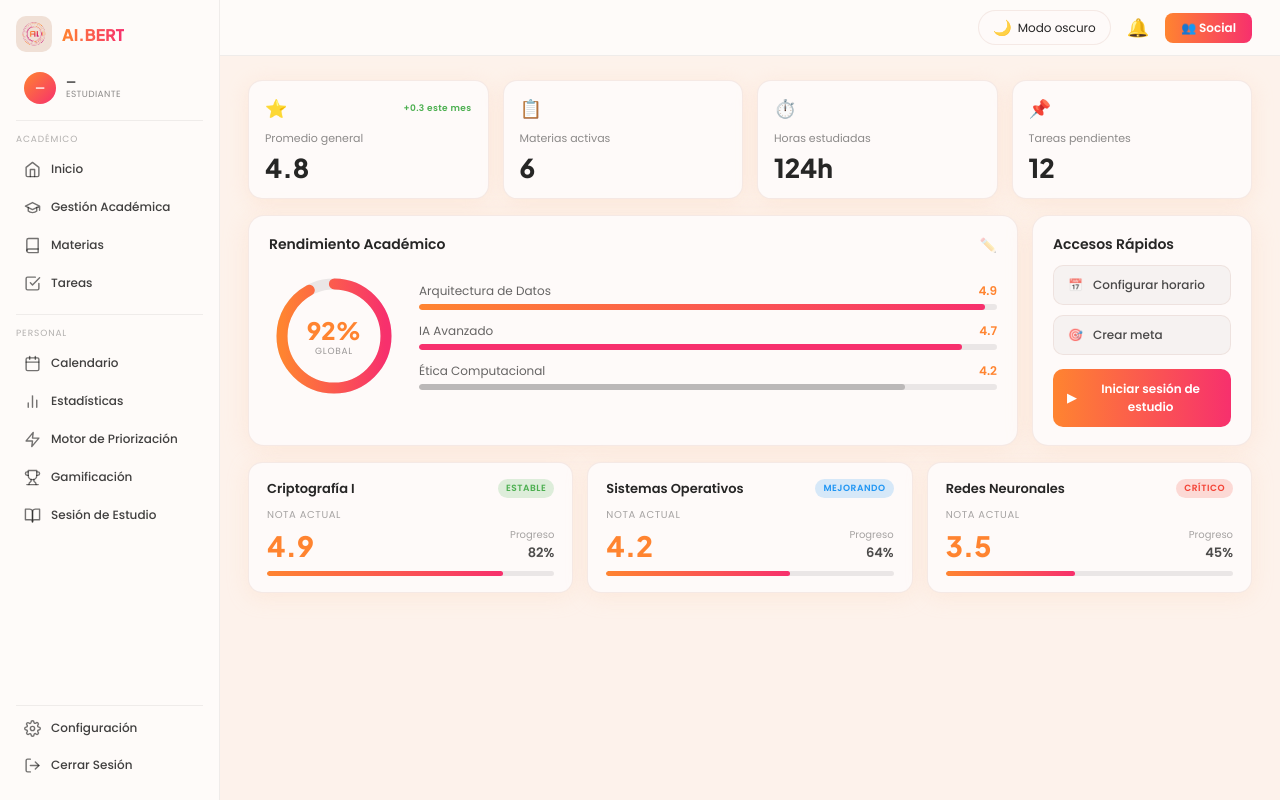
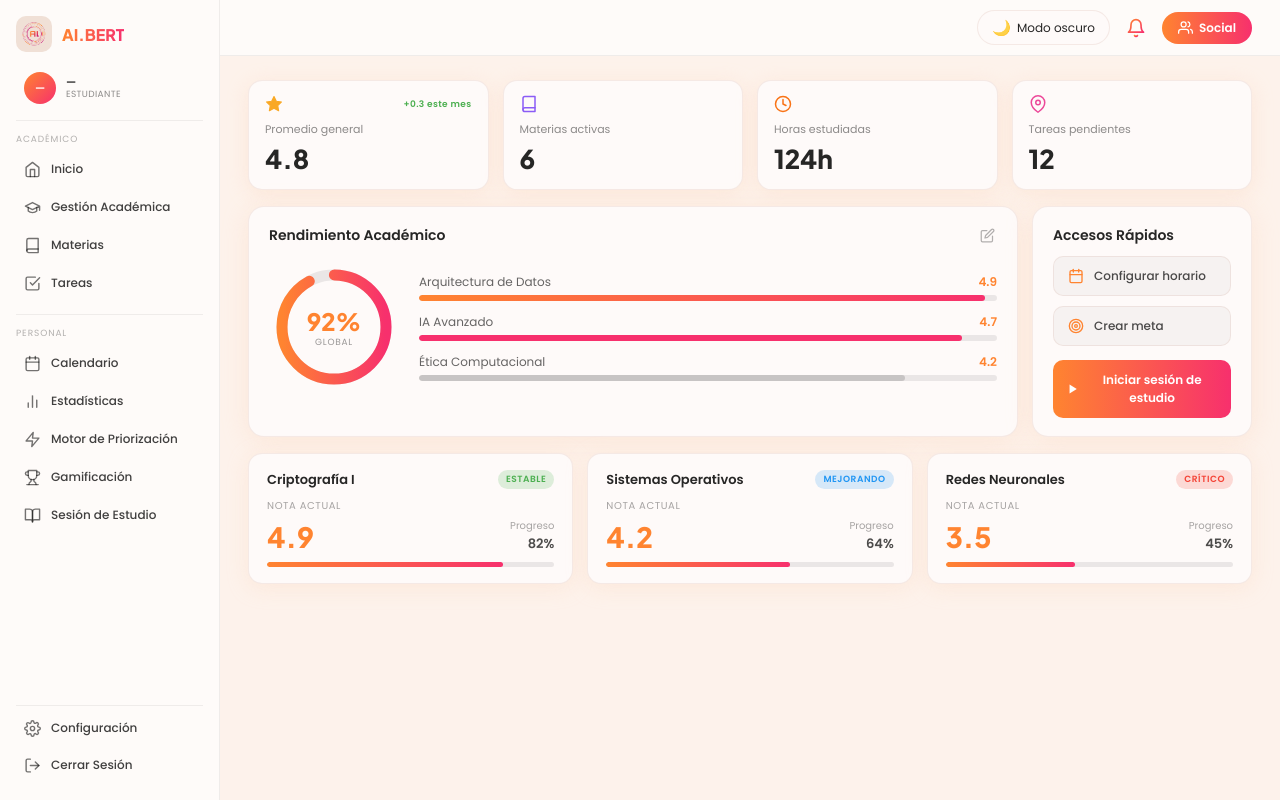
Before and after one commit to AI-BERT-BACKEND/FRONTEND, a React (Vite) app: page /gestion/dashboard in a window 1280 px wide. Built offline with nearby package versions, Linux system fonts and the light colour scheme.

Commit message:
correcion iconos academic dashboard

```diff
--- a/src/pages/AcademicDashboard.jsx
+++ b/src/pages/AcademicDashboard.jsx
@@ -2,30 +2,99 @@ import React, { useState } from 'react';
 import { useNavigate } from 'react-router-dom';
 import Sidebar from '../components/Sidebar';
 
-const STATS_DEFAULT = [
-  { id: 1, icon: '⭐', label: 'Promedio general', value: null, badge: '+0.3 este mes', badgeColor: '#4CAF50' },
-  { id: 2, icon: '📋', label: 'Materias activas', value: null, badge: null },
-  { id: 3, icon: '⏱️', label: 'Horas estudiadas', value: null, badge: null },
-  { id: 4, icon: '📌', label: 'Tareas pendientes', value: null, badge: null },
-];
+/* ── SVG Icons ── */
+const StarIcon = () => (
+  <svg width="18" height="18" viewBox="0 0 24 24" fill="#F9A825" stroke="#F9A825" strokeWidth="1.5" strokeLinecap="round" strokeLinejoin="round">
+    <polygon points="12 2 15.09 8.26 22 9.27 17 14.14 18.18 21.02 12 17.77 5.82 21.02 7 14.14 2 9.27 8.91 8.26 12 2"/>
+  </svg>
+);
 
-const MATERIAS_DEFAULT = [
-  { id: 1, nombre: '', nota: null, progreso: null, estado: '' },
-  { id: 2, nombre: '', nota: null, progreso: null, estado: '' },
-  { id: 3, nombre: '', nota: null, progreso: null, estado: '' },
-];
+const BookIcon = ({ isDark }) => (
+  <svg width="18" height="18" viewBox="0 0 24 24" fill="none"
+    stroke={isDark ? '#A78BFA' : '#8B5CF6'} strokeWidth="2" strokeLinecap="round" strokeLinejoin="round">
+    <path d="M4 19.5A2.5 2.5 0 0 1 6.5 17H20"/>
+    <path d="M6.5 2H20v20H6.5A2.5 2.5 0 0 1 4 19.5v-15A2.5 2.5 0 0 1 6.5 2z"/>
+  </svg>
+);
 
-const RENDIMIENTO_DEFAULT = [
-  { id: 1, nombre: '', nota: null },
-  { id: 2, nombre: '', nota: null },
-  { id: 3, nombre: '', nota: null },
-];
+const ClockIcon = ({ isDark }) => (
+  <svg width="18" height="18" viewBox="0 0 24 24" fill="none"
+    stroke={isDark ? '#FB923C' : '#F97316'} strokeWidth="2" strokeLinecap="round" strokeLinejoin="round">
+    <circle cx="12" cy="12" r="10"/>
+    <polyline points="12 6 12 12 16 14"/>
+  </svg>
+);
 
+const PinIcon = ({ isDark }) => (
+  <svg width="18" height="18" viewBox="0 0 24 24" fill="none"
+    stroke={isDark ? '#F472B6' : '#EC4899'} strokeWidth="2" strokeLinecap="round" strokeLinejoin="round">
+    <path d="M21 10c0 7-9 13-9 13s-9-6-9-13a9 9 0 0 1 18 0z"/>
+    <circle cx="12" cy="10" r="3"/>
+  </svg>
+);
+
+const EditIcon = ({ isDark }) => (
+  <svg width="15" height="15" viewBox="0 0 24 24" fill="none"
+    stroke={isDark ? 'rgba(255,255,255,0.35)' : 'rgba(0,0,0,0.30)'} strokeWidth="2" strokeLinecap="round" strokeLinejoin="round">
+    <path d="M11 4H4a2 2 0 0 0-2 2v14a2 2 0 0 0 2 2h14a2 2 0 0 0 2-2v-7"/>
+    <path d="M18.5 2.5a2.121 2.121 0 0 1 3 3L12 15l-4 1 1-4 9.5-9.5z"/>
+  </svg>
+);
+
+const CalendarAccesoIcon = ({ isDark }) => (
+  <svg width="16" height="16" viewBox="0 0 24 24" fill="none"
+    stroke={isDark ? '#FF5B2E' : '#FF8430'} strokeWidth="2" strokeLinecap="round" strokeLinejoin="round">
+    <rect x="3" y="4" width="18" height="18" rx="2"/>
+    <line x1="16" y1="2" x2="16" y2="6"/>
+    <line x1="8" y1="2" x2="8" y2="6"/>
+    <line x1="3" y1="10" x2="21" y2="10"/>
+  </svg>
+);
+
+const MetaAccesoIcon = ({ isDark }) => (
+  <svg width="16" height="16" viewBox="0 0 24 24" fill="none"
+    stroke={isDark ? '#FF5B2E' : '#FF8430'} strokeWidth="2" strokeLinecap="round" strokeLinejoin="round">
+    <circle cx="12" cy="12" r="10"/>
+    <circle cx="12" cy="12" r="6"/>
+    <circle cx="12" cy="12" r="2"/>
+  </svg>
+);
+
+const PlayIcon = () => (
+  <svg width="14" height="14" viewBox="0 0 24 24" fill="#fff" stroke="none">
+    <polygon points="5 3 19 12 5 21 5 3"/>
+  </svg>
+);
+
+const BellIcon = ({ isDark }) => (
+  <svg width="20" height="20" viewBox="0 0 24 24" fill="none" strokeWidth="2"
+    strokeLinecap="round" strokeLinejoin="round">
+    <defs>
+      <linearGradient id="bellGradAD" x1="0%" y1="0%" x2="100%" y2="100%">
+        <stop offset="0%" stopColor={isDark ? '#FF5B2E' : '#FF8430'}/>
+        <stop offset="100%" stopColor={isDark ? '#C4107A' : '#F7306D'}/>
+      </linearGradient>
+    </defs>
+    <path d="M18 8A6 6 0 0 0 6 8c0 7-3 9-3 9h18s-3-2-3-9" stroke="url(#bellGradAD)"/>
+    <path d="M13.73 21a2 2 0 0 1-3.46 0" stroke="url(#bellGradAD)"/>
+  </svg>
+);
+
+const SocialIcon = () => (
+  <svg width="15" height="15" viewBox="0 0 24 24" fill="none"
+    stroke="#fff" strokeWidth="2" strokeLinecap="round" strokeLinejoin="round">
+    <path d="M17 21v-2a4 4 0 0 0-4-4H5a4 4 0 0 0-4 4v2"/>
+    <circle cx="9" cy="7" r="4"/>
+    <path d="M23 21v-2a4 4 0 0 0-3-3.87"/>
+    <path d="M16 3.13a4 4 0 0 1 0 7.75"/>
+  </svg>
+);
+
+/* ── Data ── */
 const ESTADO_COLORS = {
-  ESTABLE:  { bg: 'rgba(76,175,80,0.18)',   text: '#4CAF50' },
-  MEJORANDO:{ bg: 'rgba(33,150,243,0.18)',  text: '#2196F3' },
-  CRÍTICO:  { bg: 'rgba(244,67,54,0.18)',   text: '#F44336' },
-  ALTO:     { bg: 'rgba(76,175,80,0.18)',   text: '#4CAF50' },
+  ESTABLE:   { bg: 'rgba(76,175,80,0.18)',  text: '#4CAF50' },
+  MEJORANDO: { bg: 'rgba(33,150,243,0.18)', text: '#2196F3' },
+  CRÍTICO:   { bg: 'rgba(244,67,54,0.18)',  text: '#F44336' },
 };
 
 const AcademicDashboard = ({ theme = 'light', onToggleTheme }) => {
@@ -34,36 +103,29 @@ const AcademicDashboard = ({ theme = 'light', onToggleTheme }) => {
   const navigate = useNavigate();
   const s = getStyles(isDark);
 
+  const stats = [
+    { id: 1, IconComp: StarIcon,                    label: 'Promedio general',  value: '4.8', badge: '+0.3 este mes', badgeColor: '#4CAF50' },
+    { id: 2, IconComp: (p) => <BookIcon {...p} isDark={isDark} />,  label: 'Materias activas',  value: '6',    badge: null },
+    { id: 3, IconComp: (p) => <ClockIcon {...p} isDark={isDark} />, label: 'Horas estudiadas',  value: '124h', badge: null },
+    { id: 4, IconComp: (p) => <PinIcon {...p} isDark={isDark} />,   label: 'Tareas pendientes', value: '12',   badge: null },
+  ];
 
-  const [stats] = useState([
-    { ...STATS_DEFAULT[0], value: '4.8' },
-    { ...STATS_DEFAULT[1], value: '6' },
-    { ...STATS_DEFAULT[2], value: '124h' },
-    { ...STATS_DEFAULT[3], value: '12' },
-  ]);
+  const rendimiento = [
+    { id: 1, nombre: 'Arquitectura de Datos', nota: 4.9 },
+    { id: 2, nombre: 'IA Avanzado',           nota: 4.7 },
+    { id: 3, nombre: 'Ética Computacional',   nota: 4.2 },
+  ];
 
-  const [rendimiento] = useState([
-    { id: 1, nombre: 'Arquitectura de Datos', nota: 4.9 },
-    { id: 2, nombre: 'IA Avanzado',            nota: 4.7 },
-    { id: 3, nombre: 'Ética Computacional',    nota: 4.2 },
-  ]);
-
-  const [materias] = useState([
+  const materias = [
     { id: 1, nombre: 'Criptografía I',      nota: 4.9, progreso: 82, estado: 'ESTABLE'   },
     { id: 2, nombre: 'Sistemas Operativos', nota: 4.2, progreso: 64, estado: 'MEJORANDO' },
     { id: 3, nombre: 'Redes Neuronales',    nota: 3.5, progreso: 45, estado: 'CRÍTICO'   },
-  ]);
-
-  const promedioGlobal = 92;
+  ];
 
   return (
     <div style={s.root}>
       <div style={s.grid} />
-      <Sidebar
-        theme={theme}
-        collapsed={sidebarCollapsed}
-        onToggle={() => setSidebarCollapsed(p => !p)}
-      />
+      <Sidebar theme={theme} collapsed={sidebarCollapsed} onToggle={() => setSidebarCollapsed(p => !p)} />
 
       <div style={s.main}>
         {/* TOPBAR */}
@@ -74,62 +136,60 @@ const AcademicDashboard = ({ theme = 'light', onToggleTheme }) => {
               <span style={{ fontSize: 15 }}>{isDark ? '☀️' : '🌙'}</span>
               <span style={{ fontSize: 12 }}>{isDark ? 'Modo claro' : 'Modo oscuro'}</span>
             </button>
-            <button style={s.iconBtn}>🔔</button>
-            <button style={s.socialBtn}>👥 Social</button>
+            <button style={s.iconBtn}><BellIcon isDark={isDark} /></button>
+            <button style={s.socialBtn}><SocialIcon /> Social</button>
           </div>
         </div>
 
         <div style={s.scrollArea}>
           <div style={s.content}>
 
-            {/* STATS CARDS */}
+            {/* STATS */}
             <div style={s.statsRow}>
               {stats.map(stat => (
                 <div key={stat.id} style={s.statCard}>
                   <div style={s.statTop}>
-                    <span style={s.statIcon}>{stat.icon}</span>
+                    <stat.IconComp />
                     {stat.badge && (
-                      <span style={{ ...s.statBadge, color: stat.badgeColor || (isDark ? '#FF5B2E' : '#FF8430') }}>
+                      <span style={{ ...s.statBadge, color: stat.badgeColor }}>
                         {stat.badge}
                       </span>
                     )}
                   </div>
                   <div style={s.statLabel}>{stat.label}</div>
-                  <div style={s.statValue}>{stat.value ?? '—'}</div>
+                  <div style={s.statValue}>{stat.value}</div>
                 </div>
               ))}
             </div>
 
             {/* MIDDLE ROW */}
             <div style={s.midRow}>
-              {/* RENDIMIENTO ACADÉMICO */}
+              {/* RENDIMIENTO */}
               <div style={{ ...s.card, flex: 1 }}>
                 <div style={s.cardHeader}>
                   <span style={s.cardTitle}>Rendimiento Académico</span>
-                  <button style={s.editBtn}>✏️</button>
+                  <button style={s.editBtn}><EditIcon isDark={isDark} /></button>
                 </div>
                 <div style={s.rendimientoBody}>
-                  {/* Círculo */}
                   <div style={s.circleWrap}>
-                    <CircleProgress pct={promedioGlobal} isDark={isDark} />
+                    <CircleProgress pct={92} isDark={isDark} />
                   </div>
-                  {/* Barras */}
                   <div style={s.barsList}>
                     {rendimiento.map(r => (
                       <div key={r.id} style={s.barItem}>
                         <div style={s.barLabelRow}>
-                          <span style={s.barLabel}>{r.nombre || '—'}</span>
-                          <span style={s.barVal}>{r.nota ?? '—'}</span>
+                          <span style={s.barLabel}>{r.nombre}</span>
+                          <span style={s.barVal}>{r.nota}</span>
                         </div>
                         <div style={s.barTrack}>
                           <div style={{
                             ...s.barFill,
-                            width: r.nota ? `${(r.nota / 5) * 100}%` : '0%',
+                            width: `${(r.nota / 5) * 100}%`,
                             background: r.id === 1
                               ? (isDark ? 'linear-gradient(90deg,#FF5B2E,#C4107A)' : 'linear-gradient(90deg,#FF8430,#F7306D)')
                               : r.id === 2
                                 ? (isDark ? '#C4107A' : '#F7306D')
-                                : (isDark ? 'rgba(255,255,255,0.25)' : 'rgba(0,0,0,0.20)'),
+                                : (isDark ? 'rgba(255,255,255,0.20)' : 'rgba(0,0,0,0.15)'),
                           }} />
                         </div>
                       </div>
@@ -142,45 +202,42 @@ const AcademicDashboard = ({ theme = 'light', onToggleTheme }) => {
               <div style={{ ...s.card, ...s.accesosCard }}>
                 <span style={s.cardTitle}>Accesos Rápidos</span>
                 <button style={s.accesoBtn} onClick={() => navigate('/calendario')}>
-                  <span>📅</span>
+                  <CalendarAccesoIcon isDark={isDark} />
                   <span>Configurar horario</span>
                 </button>
                 <button style={s.accesoBtn} onClick={() => navigate('/gestion/metas')}>
-                  <span>🎯</span>
+                  <MetaAccesoIcon isDark={isDark} />
                   <span>Crear meta</span>
                 </button>
                 <button style={s.accesoSesionBtn} onClick={() => navigate('/sesion')}>
-                  <span>▶</span>
+                  <PlayIcon />
                   <span>Iniciar sesión de estudio</span>
                 </button>
               </div>
             </div>
 
-            {/* MATERIAS CARDS */}
+            {/* MATERIAS */}
             <div style={s.materiasRow}>
               {materias.map(m => {
                 const ec = ESTADO_COLORS[m.estado] || { bg: 'rgba(255,255,255,0.08)', text: '#fff' };
                 return (
                   <div key={m.id} style={s.materiaCard}>
                     <div style={s.materiaTop}>
-                      <span style={s.materiaNombre}>{m.nombre || '—'}</span>
+                      <span style={s.materiaNombre}>{m.nombre}</span>
                       <span style={{ ...s.estadoBadge, background: ec.bg, color: ec.text }}>
-                        {m.estado || '—'}
+                        {m.estado}
                       </span>
                     </div>
-                    <div style={s.materiaLabel}>Nota Actual</div>
+                    <div style={s.materiaLabel}>NOTA ACTUAL</div>
                     <div style={s.materiaRow}>
-                      <span style={s.materiaValor}>{m.nota ?? '—'}</span>
+                      <span style={s.materiaValor}>{m.nota}</span>
                       <div style={s.materiaProgresoWrap}>
                         <span style={s.materiaProgresoLabel}>Progreso</span>
-                        <span style={s.materiaProgresoPct}>{m.progreso != null ? `${m.progreso}%` : '—'}</span>
+                        <span style={s.materiaProgresoPct}>{m.progreso}%</span>
                       </div>
                     </div>
                     <div style={s.materiaTrack}>
-                      <div style={{
-                        ...s.materiaFill,
-                        width: m.progreso != null ? `${m.progreso}%` : '0%',
-                      }} />
+                      <div style={{ ...s.materiaFill, width: `${m.progreso}%` }} />
                     </div>
                   </div>
                 );
@@ -194,7 +251,7 @@ const AcademicDashboard = ({ theme = 'light', onToggleTheme }) => {
   );
 };
 
-/* ── Circular Progress ── */
+/* Circular Progress */
 const CircleProgress = ({ pct, isDark }) => {
   const r = 52;
   const circ = 2 * Math.PI * r;
@@ -204,18 +261,16 @@ const CircleProgress = ({ pct, isDark }) => {
       <svg width="130" height="130" viewBox="0 0 130 130">
         <defs>
           <linearGradient id="acadGrad" x1="0%" y1="0%" x2="100%" y2="0%">
-            <stop offset="0%" stopColor={isDark ? '#FF5B2E' : '#FF8430'} />
-            <stop offset="100%" stopColor={isDark ? '#C4107A' : '#F7306D'} />
+            <stop offset="0%" stopColor={isDark ? '#FF5B2E' : '#FF8430'}/>
+            <stop offset="100%" stopColor={isDark ? '#C4107A' : '#F7306D'}/>
           </linearGradient>
         </defs>
         <circle cx="65" cy="65" r={r} fill="none"
-          stroke={isDark ? 'rgba(255,255,255,0.08)' : 'rgba(0,0,0,0.08)'}
-          strokeWidth="11" />
+          stroke={isDark ? 'rgba(255,255,255,0.08)' : 'rgba(0,0,0,0.08)'} strokeWidth="11"/>
         <circle cx="65" cy="65" r={r} fill="none"
           stroke="url(#acadGrad)" strokeWidth="11"
           strokeDasharray={`${dash} ${circ - dash}`}
-          strokeDashoffset={circ / 4}
-          strokeLinecap="round" />
+          strokeDashoffset={circ / 4} strokeLinecap="round"/>
       </svg>
       <div style={{
         position: 'absolute', inset: 0,
@@ -240,21 +295,16 @@ const CircleProgress = ({ pct, isDark }) => {
 
 const getStyles = (isDark) => ({
   root: {
-    display: 'flex',
-    minHeight: '100vh',
-    width: '100%',
+    display: 'flex', minHeight: '100vh', width: '100%',
     backgroundColor: isDark ? '#050208' : '#FDF2EB',
     fontFamily: "'Poppins', sans-serif",
-    position: 'relative',
-    margin: 0, padding: 0,
-    boxSizing: 'border-box',
+    position: 'relative', margin: 0, padding: 0, boxSizing: 'border-box',
   },
   grid: {
     position: 'fixed', inset: 0,
-    backgroundImage: `
-      linear-gradient(${isDark ? 'rgba(4,27,54,0.7)' : 'rgba(253,238,230,0.9)'} 1px, transparent 1px),
-      linear-gradient(90deg, ${isDark ? 'rgba(4,27,54,0.7)' : 'rgba(253,238,230,0.9)'} 1px, transparent 1px)
-    `,
+    backgroundImage: isDark
+      ? `linear-gradient(rgba(30,80,160,0.35) 1px, transparent 1px), linear-gradient(90deg, rgba(30,80,160,0.35) 1px, transparent 1px)`
+      : `linear-gradient(rgba(220,150,120,0.25) 1px, transparent 1px), linear-gradient(90deg, rgba(220,150,120,0.25) 1px, transparent 1px)`,
     backgroundSize: '36px 36px',
     pointerEvents: 'none', zIndex: 0,
   },
@@ -279,23 +329,23 @@ const getStyles = (isDark) => ({
     fontFamily: "'Poppins', sans-serif",
     color: isDark ? '#FFFFFF' : 'rgba(0,0,0,0.85)', fontSize: 12,
   },
-  iconBtn: { background: 'none', border: 'none', cursor: 'pointer', fontSize: 18, padding: '4px 6px' },
+  iconBtn: {
+    background: 'none', border: 'none', cursor: 'pointer',
+    padding: '4px 6px', display: 'flex', alignItems: 'center', justifyContent: 'center',
+  },
   socialBtn: {
     background: isDark
       ? 'linear-gradient(90deg, #C4107A, #FF5B2E)'
       : 'linear-gradient(90deg, #FF8430, #F7306D)',
-    border: 'none', borderRadius: 8, padding: '6px 16px',
+    border: 'none', borderRadius: 20, padding: '7px 16px',
     color: '#fff', fontFamily: "'Poppins', sans-serif",
     fontSize: 12, fontWeight: 600, cursor: 'pointer',
+    display: 'flex', alignItems: 'center', gap: 6,
   },
   scrollArea: { flex: 1, overflowY: 'auto', overflowX: 'hidden' },
   content: { padding: '24px 28px', width: '100%', boxSizing: 'border-box' },
 
-  statsRow: {
-    display: 'grid',
-    gridTemplateColumns: 'repeat(4, 1fr)',
-    gap: 14, marginBottom: 16,
-  },
+  statsRow: { display: 'grid', gridTemplateColumns: 'repeat(4, 1fr)', gap: 14, marginBottom: 16 },
   statCard: {
     background: isDark ? '#171717' : '#FEFAF9',
     border: `1px solid ${isDark ? 'rgba(255,255,255,0.08)' : 'rgba(220,193,181,0.30)'}`,
@@ -303,12 +353,8 @@ const getStyles = (isDark) => ({
     boxShadow: isDark ? '0 4px 20px rgba(196,16,122,0.08)' : '0 4px 20px rgba(253,214,189,0.40)',
   },
   statTop: { display: 'flex', justifyContent: 'space-between', alignItems: 'center', marginBottom: 8 },
-  statIcon: { fontSize: 18 },
   statBadge: { fontSize: 9, fontWeight: 600, letterSpacing: '0.04em' },
-  statLabel: {
-    fontSize: 11, color: isDark ? 'rgba(255,255,255,0.45)' : 'rgba(0,0,0,0.45)',
-    marginBottom: 4,
-  },
+  statLabel: { fontSize: 11, color: isDark ? 'rgba(255,255,255,0.45)' : 'rgba(0,0,0,0.45)', marginBottom: 4 },
   statValue: {
     fontFamily: "'Plus Jakarta Sans', sans-serif",
     fontWeight: 800, fontSize: 26,
@@ -329,8 +375,9 @@ const getStyles = (isDark) => ({
     fontFamily: "'Poppins', sans-serif",
   },
   editBtn: {
-    background: 'none', border: 'none', cursor: 'pointer', fontSize: 14,
-    color: isDark ? 'rgba(255,255,255,0.40)' : 'rgba(0,0,0,0.30)',
+    background: 'none', border: 'none', cursor: 'pointer',
+    display: 'flex', alignItems: 'center', justifyContent: 'center',
+    padding: 2,
   },
   rendimientoBody: { display: 'flex', gap: 20, alignItems: 'center' },
   circleWrap: { flexShrink: 0 },
@@ -346,10 +393,7 @@ const getStyles = (isDark) => ({
   },
   barFill: { height: '100%', borderRadius: 3 },
 
-  accesosCard: {
-    width: 220, flexShrink: 0,
-    display: 'flex', flexDirection: 'column', gap: 10,
-  },
+  accesosCard: { width: 220, flexShrink: 0, display: 'flex', flexDirection: 'column', gap: 10 },
   accesoBtn: {
     display: 'flex', alignItems: 'center', gap: 10,
     background: isDark ? 'rgba(255,255,255,0.04)' : 'rgba(0,0,0,0.03)',
@@ -369,35 +413,23 @@ const getStyles = (isDark) => ({
     border: 'none', borderRadius: 10, padding: '11px 14px',
     cursor: 'pointer', width: '100%',
     fontFamily: "'Poppins', sans-serif",
-    fontSize: 12, fontWeight: 700, color: '#fff',
-    marginTop: 4,
+    fontSize: 12, fontWeight: 700, color: '#fff', marginTop: 4,
   },
 
-  materiasRow: {
-    display: 'grid',
-    gridTemplateColumns: 'repeat(3, 1fr)',
-    gap: 14,
-  },
+  materiasRow: { display: 'grid', gridTemplateColumns: 'repeat(3, 1fr)', gap: 14 },
   materiaCard: {
     background: isDark ? '#171717' : '#FEFAF9',
     border: `1px solid ${isDark ? 'rgba(255,255,255,0.08)' : 'rgba(220,193,181,0.30)'}`,
     borderRadius: 14, padding: '16px 18px',
     boxShadow: isDark ? '0 4px 20px rgba(196,16,122,0.08)' : '0 4px 20px rgba(253,214,189,0.35)',
   },
-  materiaTop: {
-    display: 'flex', justifyContent: 'space-between',
-    alignItems: 'flex-start', marginBottom: 8,
-  },
+  materiaTop: { display: 'flex', justifyContent: 'space-between', alignItems: 'flex-start', marginBottom: 8 },
   materiaNombre: {
     fontSize: 13, fontWeight: 700,
     color: isDark ? '#FFFFFF' : 'rgba(0,0,0,0.85)',
     fontFamily: "'Poppins', sans-serif",
   },
-  estadoBadge: {
-    fontSize: 9, fontWeight: 700,
-    padding: '3px 8px', borderRadius: 20,
-    letterSpacing: '0.06em',
-  },
+  estadoBadge: { fontSize: 9, fontWeight: 700, padding: '3px 8px', borderRadius: 20, letterSpacing: '0.06em' },
   materiaLabel: {
     fontSize: 10, color: isDark ? 'rgba(255,255,255,0.35)' : 'rgba(0,0,0,0.35)',
     textTransform: 'uppercase', letterSpacing: '0.06em', marginBottom: 4,
@@ -409,14 +441,8 @@ const getStyles = (isDark) => ({
     color: isDark ? '#FF5B2E' : '#FF8430',
   },
   materiaProgresoWrap: { textAlign: 'right' },
-  materiaProgresoLabel: {
-    display: 'block', fontSize: 10,
-    color: isDark ? 'rgba(255,255,255,0.35)' : 'rgba(0,0,0,0.35)',
-  },
-  materiaProgresoPct: {
-    display: 'block', fontSize: 13, fontWeight: 700,
-    color: isDark ? 'rgba(255,255,255,0.75)' : 'rgba(0,0,0,0.70)',
-  },
+  materiaProgresoLabel: { display: 'block', fontSize: 10, color: isDark ? 'rgba(255,255,255,0.35)' : 'rgba(0,0,0,0.35)' },
+  materiaProgresoPct: { display: 'block', fontSize: 13, fontWeight: 700, color: isDark ? 'rgba(255,255,255,0.75)' : 'rgba(0,0,0,0.70)' },
   materiaTrack: {
     height: 5, borderRadius: 3,
     background: isDark ? 'rgba(255,255,255,0.08)' : 'rgba(0,0,0,0.08)',
@@ -424,9 +450,7 @@ const getStyles = (isDark) => ({
   },
   materiaFill: {
     height: '100%', borderRadius: 3,
-    background: isDark
-      ? 'linear-gradient(90deg,#FF5B2E,#C4107A)'
-      : 'linear-gradient(90deg,#FF8430,#F7306D)',
+    background: isDark ? 'linear-gradient(90deg,#FF5B2E,#C4107A)' : 'linear-gradient(90deg,#FF8430,#F7306D)',
   },
 });
 
```
